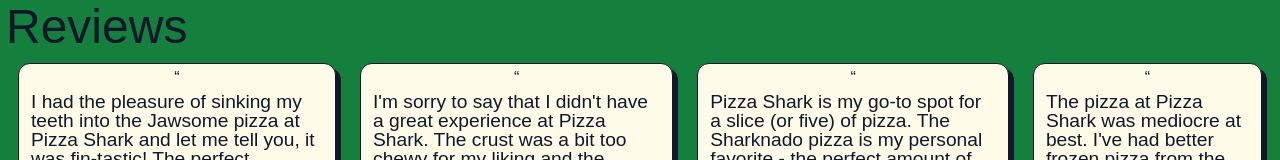
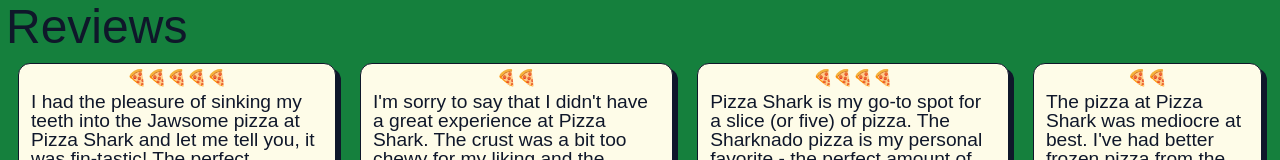
Before and after one commit to kianeblackman/pizza-shark, a React (Vite) app: page / in a window 1280 px wide. Shown: the part 1207-1367 px from the top of the page. Built offline with nearby package versions, Linux system fonts and the light colour scheme; a web font is replaced by a local one.

Commit message:
footer section added to home page

```diff
--- a/src/Pages/Home/Home.jsx
+++ b/src/Pages/Home/Home.jsx
@@ -66,7 +66,7 @@ export default function Home() {
         <h2>Reviews</h2>
         <div className='reviews-content'>
           <div className='review-container'>
-            <span>“</span>
+            <span>🍕🍕🍕🍕🍕</span>
             <p>
               I had the pleasure of sinking my teeth into the Jawsome pizza at
               Pizza Shark and let me tell you, it was fin-tastic! The perfect
@@ -75,7 +75,7 @@ export default function Home() {
             <h3>- Bruce S</h3>
           </div>
           <div className='review-container'>
-            <span>“</span>
+            <span>🍕🍕</span>
             <p>
               I'm sorry to say that I didn't have a great experience at Pizza
               Shark. The crust was a bit too chewy for my liking and the service
@@ -84,7 +84,7 @@ export default function Home() {
             <h3>- Debbie Downer</h3>
           </div>
           <div className='review-container'>
-            <span>“</span>
+            <span>🍕🍕🍕🍕</span>
             <p>
               Pizza Shark is my go-to spot for a slice (or five) of pizza. The
               Sharknado pizza is my personal favorite - the perfect amount of
@@ -93,7 +93,7 @@ export default function Home() {
             <h3>- Mike R</h3>
           </div>
           <div className='review-container'>
-            <span>“</span>
+            <span>🍕🍕</span>
             <p>
               The pizza at Pizza Shark was mediocre at best. I've had better
               frozen pizza from the grocery store. Definitely not worth the
```
